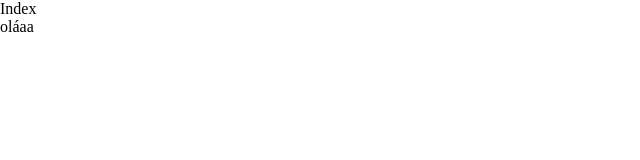
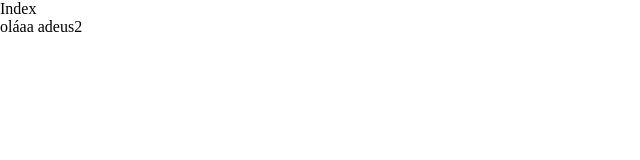
Before and after one commit to thurdev/VueJS_Template, a Vue app: page / in a window 1280 px wide. Shown: the top 160 px of the page, without its empty margins (0-640 px from the left). Built offline with nearby package versions, Linux system fonts and the light colour scheme.

Commit message:
Add Adeus

```diff
--- a/src/App.vue
+++ b/src/App.vue
@@ -3,6 +3,7 @@
         <router-view></router-view>
         <div>
         oláaa
+        adeus2
         </div>
     </div>
 </template>
```
